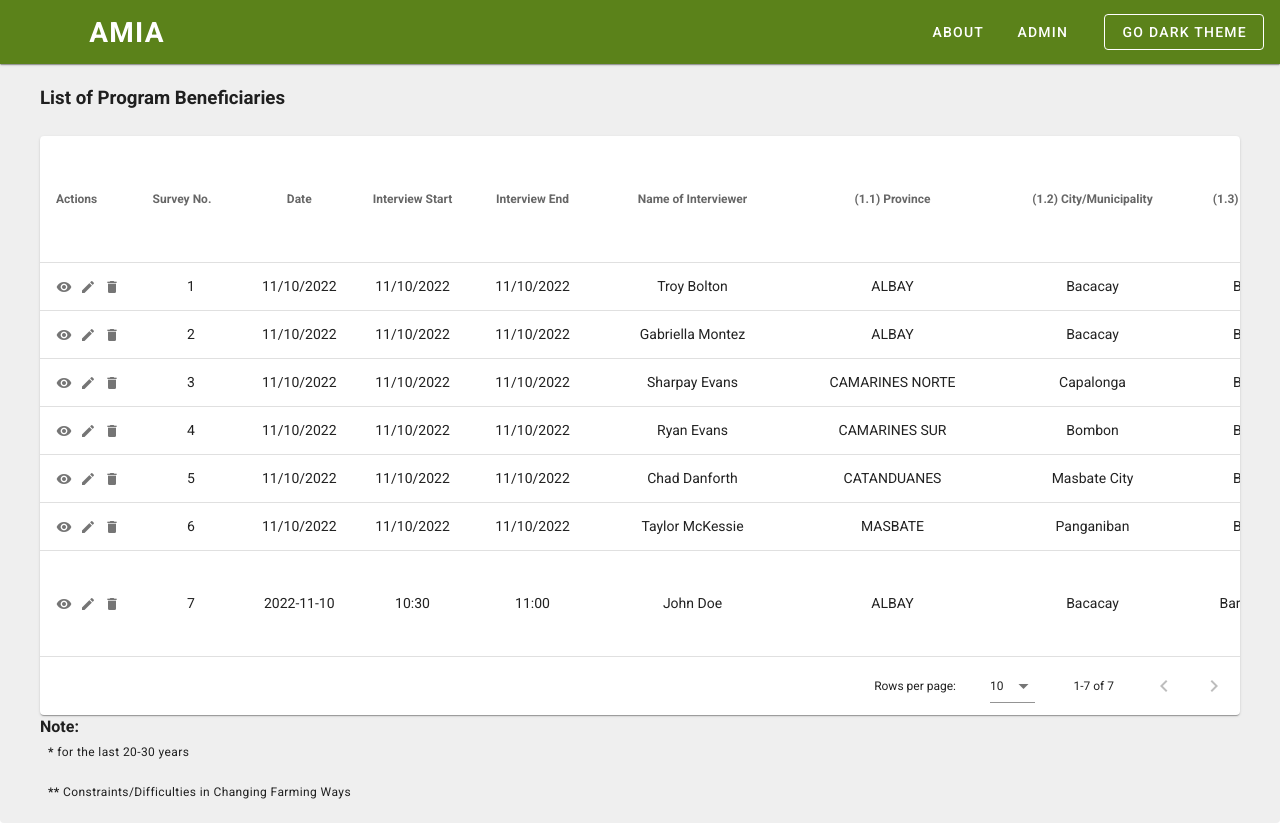
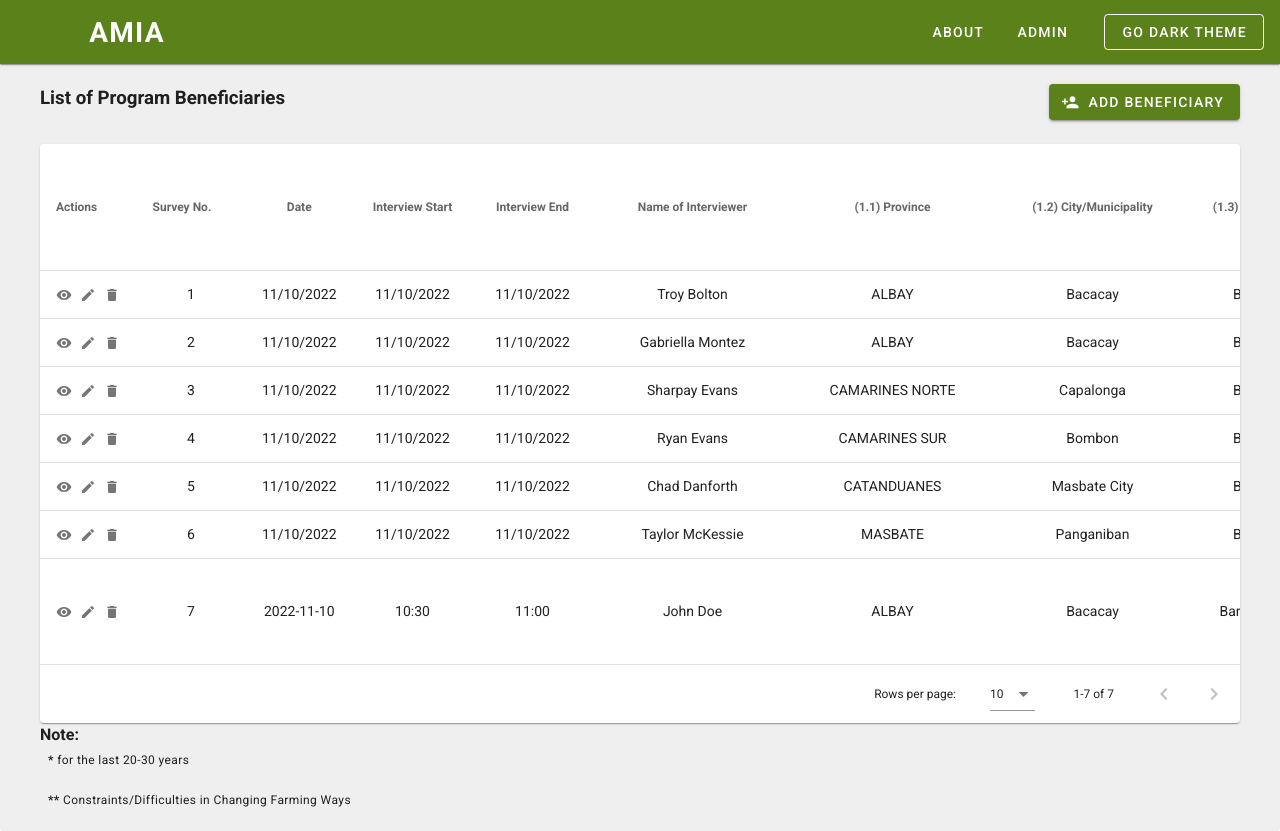
Before and after one commit to dilapitan/amia-program-beneficiaries, a Vue app in the folder client/: page /beneficiaries in a window 1280 px wide. Built offline with nearby package versions, Linux system fonts and the light colour scheme.

Commit message:
Update Add path and View path for proper routing with data

```diff
--- a/client/src/App.vue
+++ b/client/src/App.vue
@@ -17,14 +17,14 @@
           </v-list-item-content>
         </v-list-item>
 
-        <v-list-item v-if="isLoggedIn" to="/add">
+        <!-- <v-list-item v-if="isLoggedIn" to="/add">
           <v-icon class="mr-2">mdi-account-plus</v-icon>
           <v-list-item-content>
             <v-list-item-title>
               <span class="text-button"> ADD A BENEFICIARY</span>
             </v-list-item-title>
           </v-list-item-content>
-        </v-list-item>
+        </v-list-item> -->
 
         <div v-if="$vuetify.breakpoint.xsOnly">
           <br />
--- a/client/src/router/index.js
+++ b/client/src/router/index.js
@@ -47,6 +47,15 @@ const routes = [
       ),
   },
   {
+    path: '/view/survey/:surveyNo',
+    name: 'ViewBeneficiaryView',
+    beforeEnter: guardRoutes,
+    component: () =>
+      import(
+        /* webpackChunkName: "AddBeneficiaries" */ '../views/BeneficiaryFormView.vue'
+      ),
+  },
+  {
     path: '/login',
     name: 'LoginView',
     component: () =>
--- a/client/src/views/BeneficiariesView.vue
+++ b/client/src/views/BeneficiariesView.vue
@@ -1,6 +1,20 @@
 <template>
   <div class="my-5 mx-10">
-    <h3>List of Program Beneficiaries</h3>
+    <v-row>
+      <v-col><h3>List of Program Beneficiaries</h3></v-col>
+      <v-spacer></v-spacer>
+      <v-col class="text-right">
+        <v-btn v-if="$vuetify.breakpoint.smAndUp" color="primary" to="/add">
+          <v-icon left>mdi-account-plus</v-icon>
+          ADD BENEFICIARY
+        </v-btn>
+
+        <v-btn v-else fab small color="primary" to="/add">
+          <v-icon>mdi-account-plus</v-icon>
+        </v-btn>
+      </v-col>
+    </v-row>
+
     <br />
     <v-data-table :headers="headers" :items="beneficiaries" class="elevation-1">
       <template v-slot:[`item.actions`]="{ item }">
@@ -1098,8 +1112,13 @@ export default {
 
     viewBeneficiary(beneficiary) {
       this.$router.push({
-        name: 'AddBeneficiaryView',
-        params: { content: beneficiary, mode: 'VIEW' },
+        name: 'ViewBeneficiaryView',
+        // path: `/view/${beneficiary.surveyNo}`,
+        params: {
+          content: beneficiary,
+          mode: 'VIEW',
+          surveyNo: beneficiary.surveyNo,
+        },
       })
     },
 
--- a/client/src/views/BeneficiaryFormView.vue
+++ b/client/src/views/BeneficiaryFormView.vue
@@ -146,10 +146,11 @@ export default {
       return !!v.length || 'Required'
     },
     validArrayOfCheckboxes: true,
+    beneficiary: null,
   }),
 
   mounted() {
-    console.log(this.$route.params)
+    console.log(this.$route)
   },
 
   computed: {
@@ -535,22 +536,27 @@ export default {
     },
 
     getMode() {
-      return this.$route.params.mode
+      return this.$route.name
     },
 
     setHeader(mode) {
       switch (mode) {
-        case 'VIEW':
+        case 'ViewBeneficiaryView':
           return {
             header: 'View Beneficiary',
             subHeader:
               'This is where you can see the details of a Beneficiary.',
           }
-        default:
+        case 'AddBeneficiaryView':
           return {
             header: 'Add Beneficiary',
             subHeader:
               'This is where you can add a new beneficiary to the list.',
+          }
+        default:
+          return {
+            header: '',
+            subHeader: '',
           }
       }
     },
```
